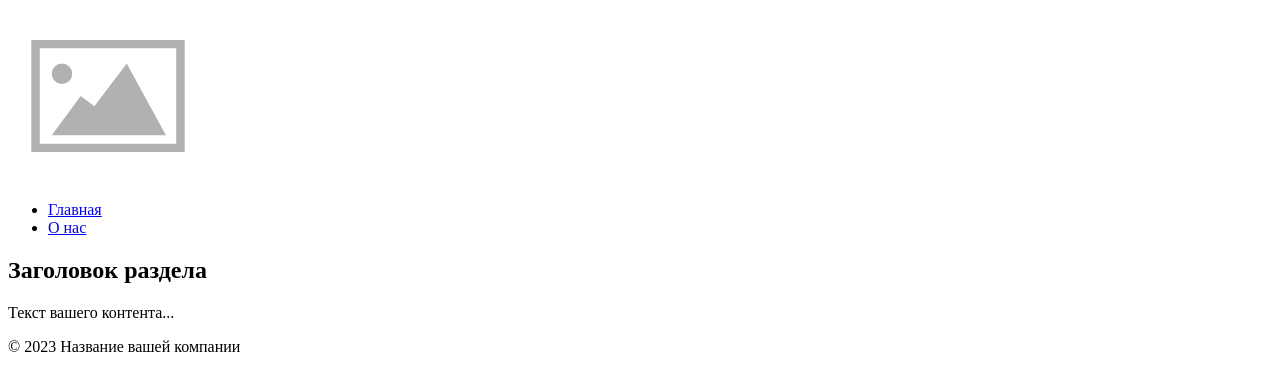
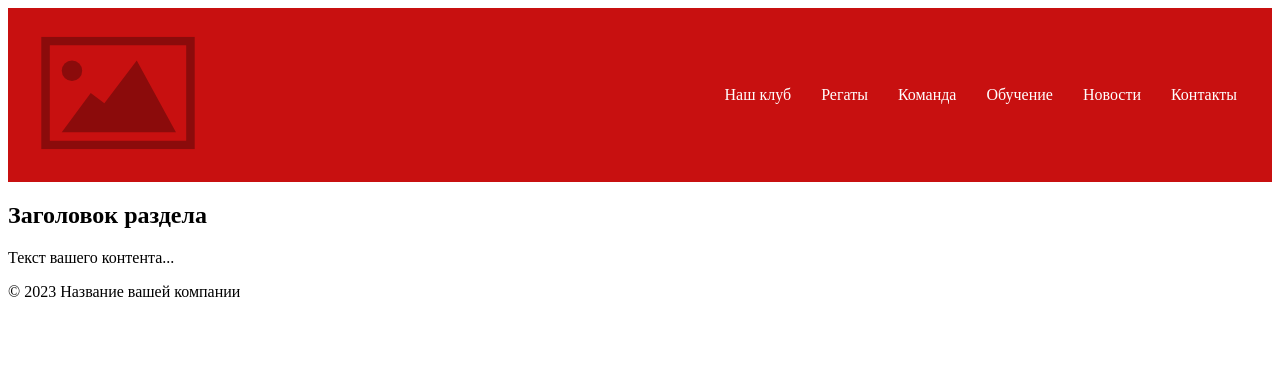
Before and after one commit to Madson919/project, a plain HTML site: page sail-club/index.html in a window 1280 px wide. Drawn offline with Linux system fonts and the light colour scheme.

Commit message:
Сделал херню

```diff
--- a/sail-club/index.html
+++ b/sail-club/index.html
@@ -6,18 +6,22 @@
     <link rel="stylesheet" href="styles.css">
 </head>
 <body>
-
-    <!-- Верхняя часть страницы (Шапка) -->
     <header>
-        <h1><img src="img/placeholder.svg" alt="Логотип яхт-клуба Yacht Club"></h1>
+        <div>
+            <img src="img/placeholder.svg" alt="Логотип яхт-клуба Yacht Club">
+        </div>
         <nav>
             <ul>
-                <li><a href="#">Главная</a></li>
-                <li><a href="#">О нас</a></li>
-                <!-- Добавьте другие пункты меню по аналогии -->
+                <li><a href="#">Наш клуб</a></li>
+                <li><a href="#">Регаты</a></li>
+                <li><a href="#">Команда</a></li>
+                <li><a href="#">Обучение</a></li>
+                <li><a href="#">Новости</a></li>
+                <li><a href="#">Контакты</a></li>
             </ul>
         </nav>
     </header>
+
 
     <!-- Основной контент -->
     <section>
--- a/sail-club/styles.css
+++ b/sail-club/styles.css
@@ -0,0 +1,31 @@
+header {
+    background-color: #c81010;
+    padding: 10px;
+    display: flex;
+    justify-content: space-between;
+    align-items: center;
+    color: rgb(0, 0, 0);
+}
+
+.logo-container img {
+    width: 20px;
+    height: 20px;
+    margin-right: 10px;
+}
+
+nav ul {
+    list-style: none;
+    display: flex;
+}
+
+nav li {
+    margin-right: 20px;
+    white-space: nowrap; /* Предотвращает перенос текста на новую строку */
+}
+
+nav a {
+    text-decoration: none;
+    color: white;
+    display: block; /* Размещает ссылки в блочной форме */
+    padding: 5px; /* Добавляет немного отступа вокруг текста ссылок */
+}
```
